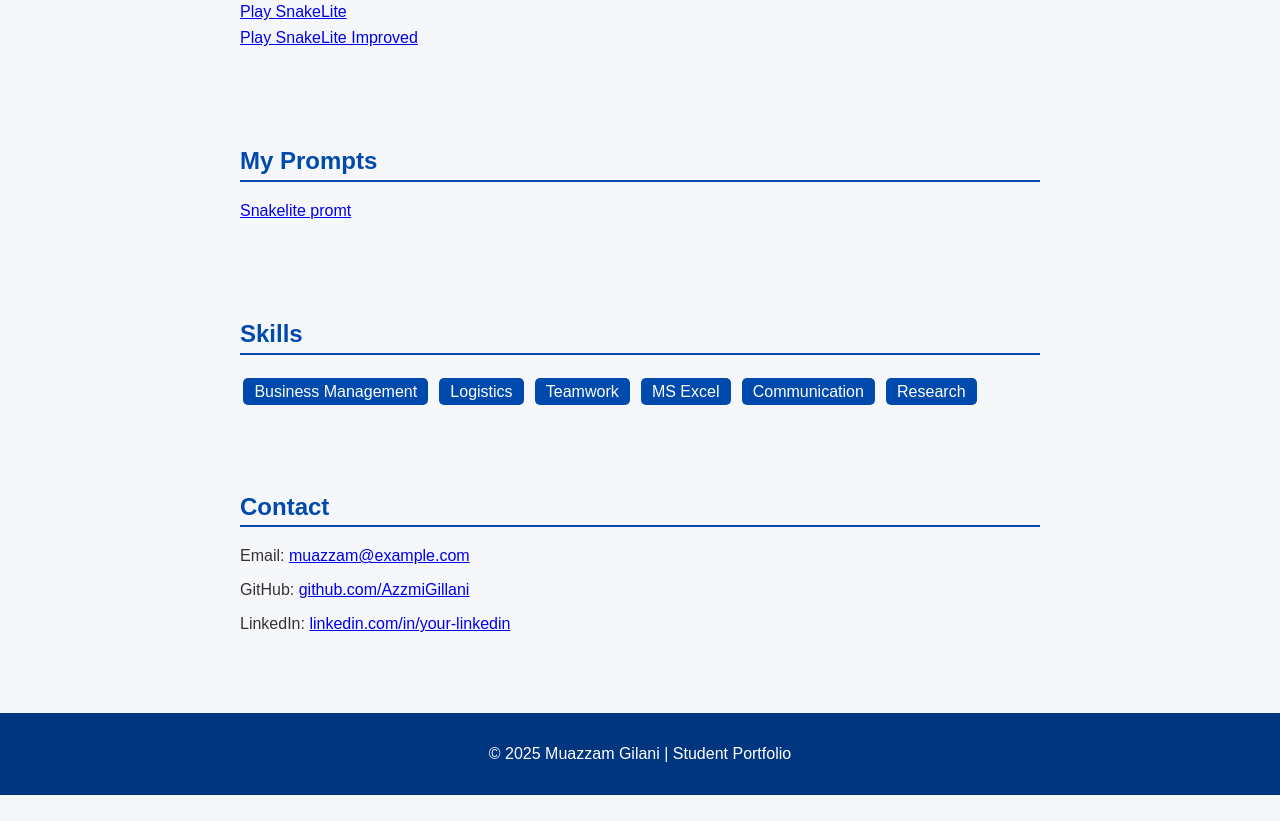
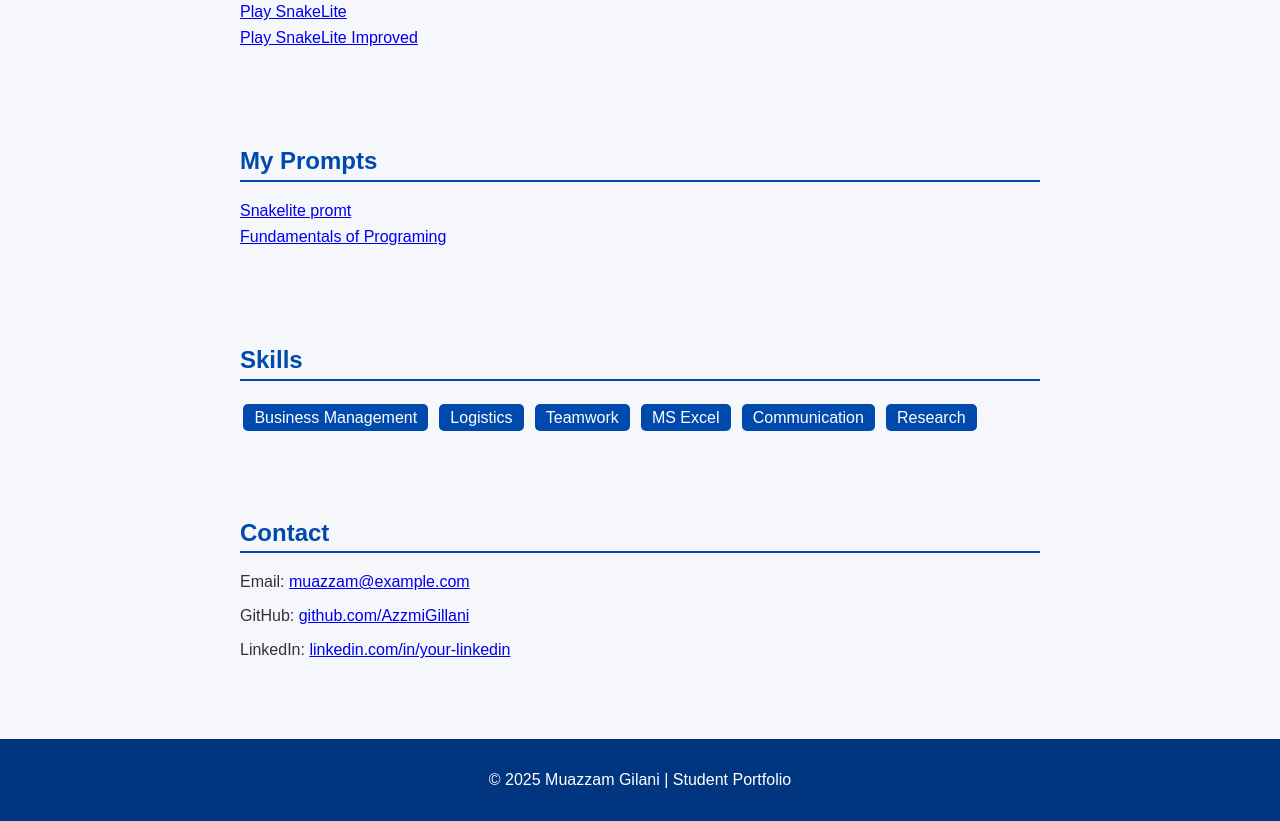
Before and after one commit to AzzmiGillani/Muazham868.github.io, a plain HTML site: page index.html in a window 1280 px wide. Shown: the part 876-1697 px from the top of the page. Before the commit the page ends 1671 px from the top, so only its background shows below. Drawn offline with Linux system fonts and the light colour scheme.

Commit message:
Add link to 'Fundamentals of Programming' in prompts

```diff
--- a/index.html
+++ b/index.html
@@ -119,6 +119,7 @@
     <h2>My Prompts</h2>
     <ul>
       <li><a href="https://docs.google.com/document/d/e/2PACX-1vRzgxgG8Q6nZKRJ6Iy0sy7AitncJ_iDSfwMYvTMRCnu4jtpcMWit20VwMqopgFF8wIRAsUOAyebhYY6/pub" target="_blank">Snakelite promt</a></li>
+    <li> <a href="https://g.co/gemini/share/fc88f08687c9"> Fundamentals of Programing</a></li>
     </ul>
   </section>
 
```
